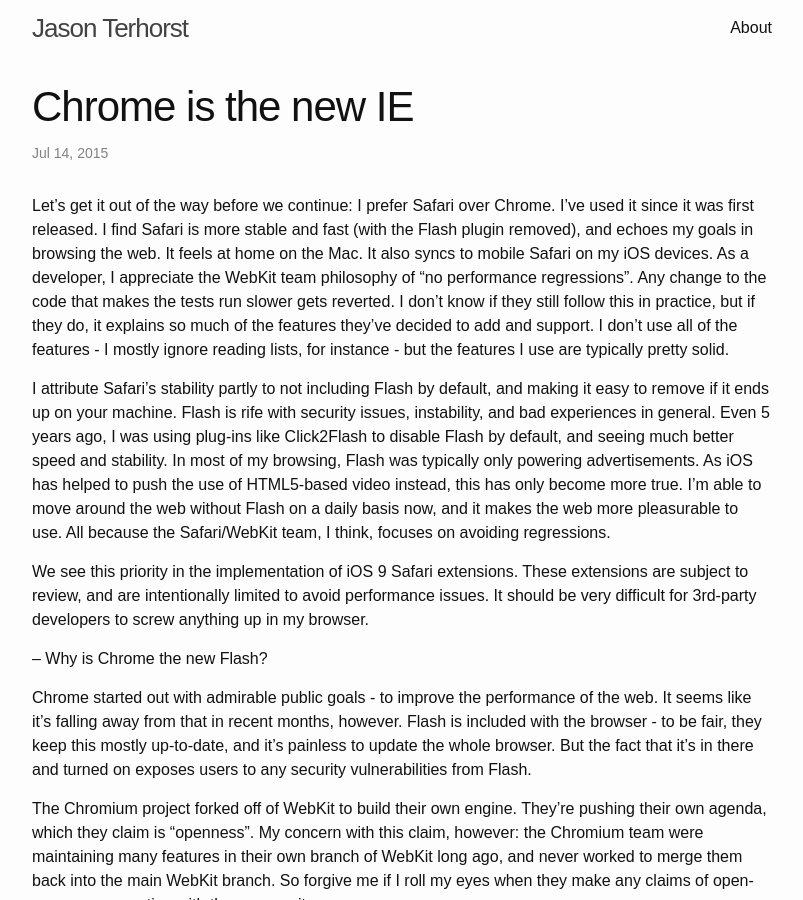
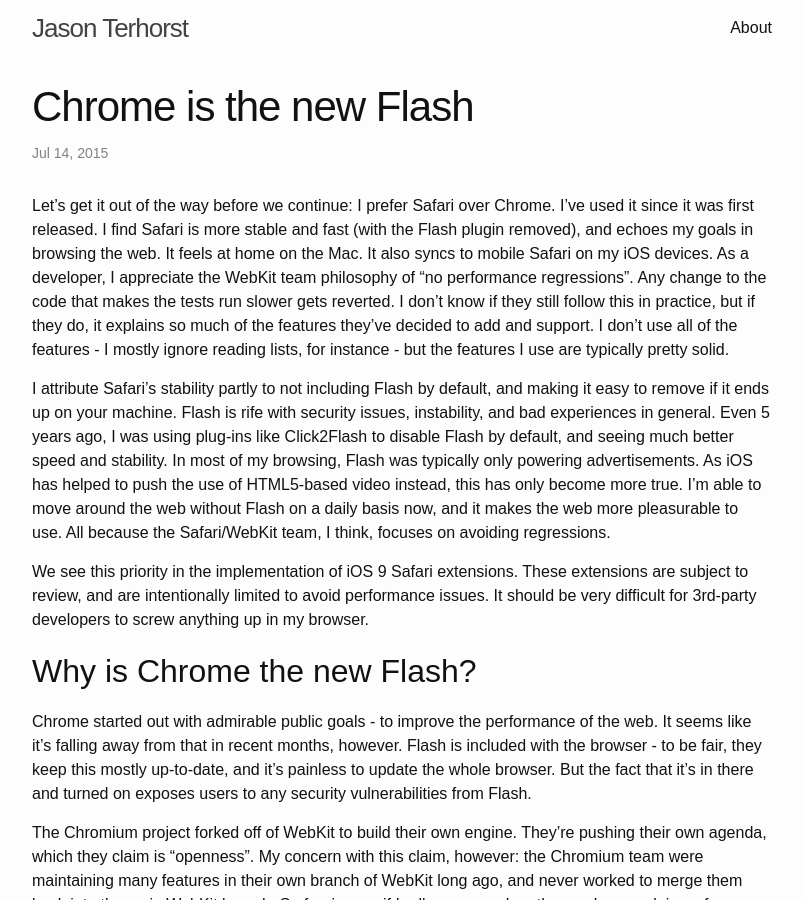
Before and after one commit to jterhorst/jterhorst.github.io, a Jekyll site: the page built from _posts/2015-07-14-chrome-is-the-new-flash.markdown, in a window 1280 px wide and 900 px high. Shown: the whole window, without its empty margins (238-1041 px from the left). Built offline with Jekyll 4.4.1, drawn with Linux system fonts in a browser that asks for light colours; some web fonts are replaced.

Commit message:
Updated post

```diff
--- a/_posts/2015-07-14-chrome-is-the-new-flash.markdown
+++ b/_posts/2015-07-14-chrome-is-the-new-flash.markdown
@@ -1,6 +1,6 @@
 ---
 layout: post
-title: "Chrome is the new IE"
+title: "Chrome is the new Flash"
 date: 2015-07-14 10:00:00 -0500
 categories: web ios browsers technology
 ---
@@ -11,7 +11,7 @@ I attribute Safari's stability partly to not including Flash by default, and mak
 
 We see this priority in the implementation of iOS 9 Safari extensions. These extensions are subject to review, and are intentionally limited to avoid performance issues. It should be very difficult for 3rd-party developers to screw anything up in my browser.
 
--- Why is Chrome the new Flash?
+## Why is Chrome the new Flash?
 
 Chrome started out with admirable public goals - to improve the performance of the web. It seems like it's falling away from that in recent months, however. Flash is included with the browser - to be fair, they keep this mostly up-to-date, and it's painless to update the whole browser. But the fact that it's in there and turned on exposes users to any security vulnerabilities from Flash.
 
```
